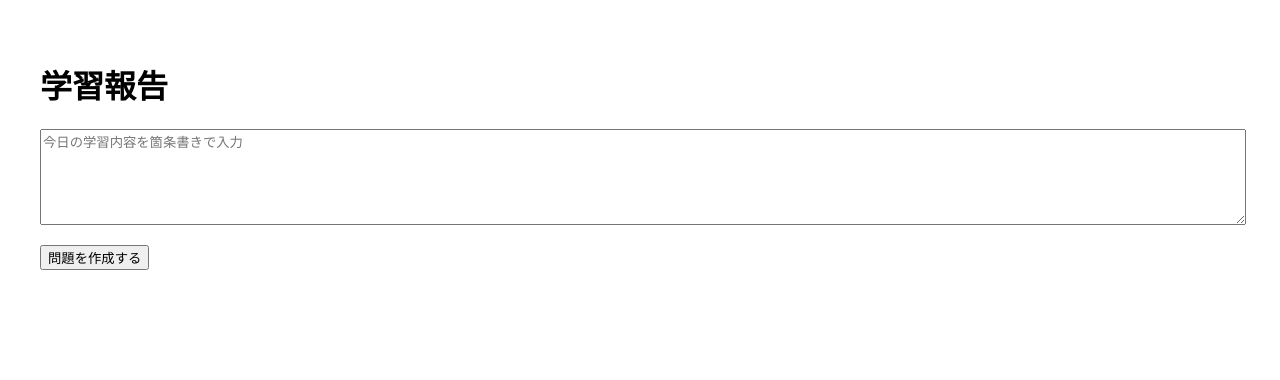
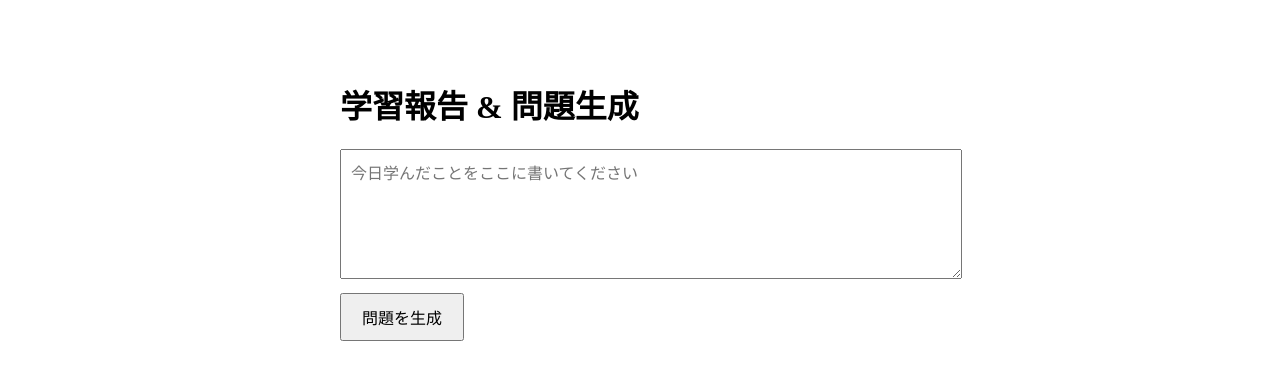
Before and after one commit to yakyak85/learning-dashboard, a Next.js app: page /report in a window 1280 px wide. Shown: the top 380 px of the page. Built offline with nearby package versions, Linux system fonts and the light colour scheme.

Commit message:
Update report.tsx

```diff
--- a/pages/report.tsx
+++ b/pages/report.tsx
@@ -1,54 +1,64 @@
-import { useState } from "react";
+import { useState } from 'react';
 
 export default function ReportPage() {
-  const [input, setInput] = useState("");
+  const [input, setInput] = useState('');
   const [questions, setQuestions] = useState<any[]>([]);
-  const [submitted, setSubmitted] = useState(false);
+  const [loading, setLoading] = useState(false);
 
   const handleSubmit = async () => {
-    const res = await fetch("/api/generate-questions", {
-      method: "POST",
-      headers: { "Content-Type": "application/json" },
+    if (!input.trim()) return;
+    setLoading(true);
+    const res = await fetch('/api/generate-questions', {
+      method: 'POST',
+      headers: { 'Content-Type': 'application/json' },
       body: JSON.stringify({ input }),
     });
 
     const data = await res.json();
-    setQuestions(data.questions);
-    setSubmitted(true);
-
-    // コスト記録（localStorage）
-    const prev = Number(localStorage.getItem("monthlyCost") || "0");
-    const updated = prev + (data.costJpy || 0);
-    localStorage.setItem("monthlyCost", updated.toFixed(2));
+    setQuestions(data.questions || []);
+    setLoading(false);
   };
 
   return (
-    <div style={{ padding: "2rem", fontFamily: "sans-serif" }}>
-      <h1>学習報告</h1>
-
-      {!submitted ? (
-        <>
+    <div style={{ maxWidth: 600, margin: '40px auto', padding: '20px' }}>
+      <h1>学習報告 & 問題生成</h1>
       <textarea
+        rows={6}
+        style={{ width: '100%', padding: 10, fontSize: 16 }}
+        placeholder="今日学んだことをここに書いてください"
         value={input}
         onChange={(e) => setInput(e.target.value)}
-            placeholder="今日の学習内容を箇条書きで入力"
-            rows={6}
-            style={{ width: "100%", marginBottom: "1rem" }}
       />
-          <button onClick={handleSubmit}>問題を作成する</button>
-        </>
-      ) : (
-        <div>
-          <h2>問題一覧</h2>
-          {questions.map((q, i) => (
-            <div key={i} style={{ marginBottom: "1rem" }}>
-              <p><strong>Q{i + 1}:</strong> {q.text}</p>
-              <p><em>正解:</em> {q.correct}</p>
-              <p><em>解説:</em> {q.explanation}</p>
+      <button
+        onClick={handleSubmit}
+        disabled={loading}
+        style={{
+          marginTop: 10,
+          padding: '10px 20px',
+          fontSize: 16,
+          cursor: 'pointer',
+        }}
+      >
+        {loading ? '生成中...' : '問題を生成'}
+      </button>
+
+      <div style={{ marginTop: 30 }}>
+        {questions.map((q, index) => (
+          <div
+            key={index}
+            style={{
+              marginBottom: 20,
+              padding: 15,
+              background: '#f9f9f9',
+              borderRadius: 8,
+            }}
+          >
+            <p><strong>Q{index + 1}:</strong> {q.text}</p>
+            <p><strong>正解:</strong> {q.correct}</p>
+            <p><strong>解説:</strong> {q.explanation}</p>
           </div>
         ))}
       </div>
-      )}
     </div>
   );
 }
```
Lines whose indentation alone changed are shown as unchanged.
